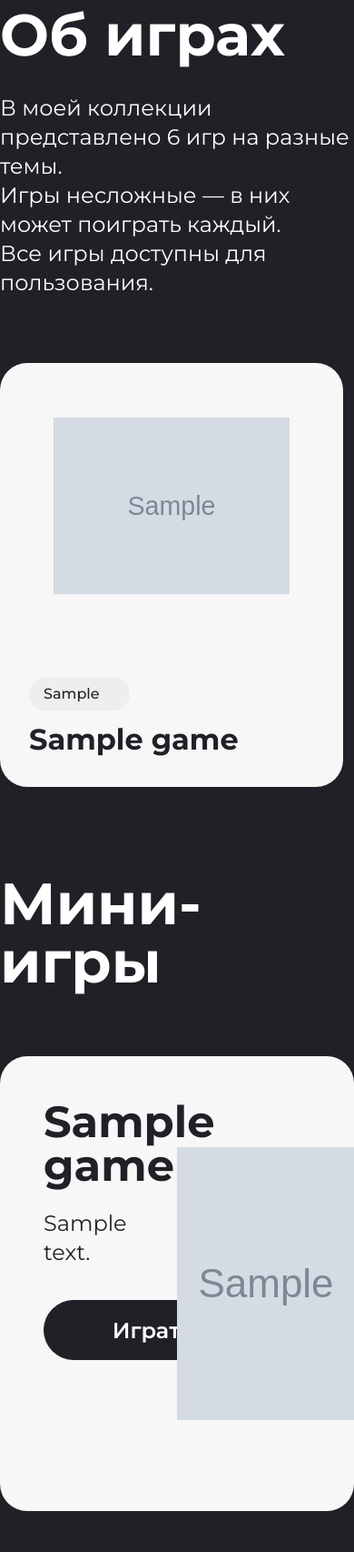
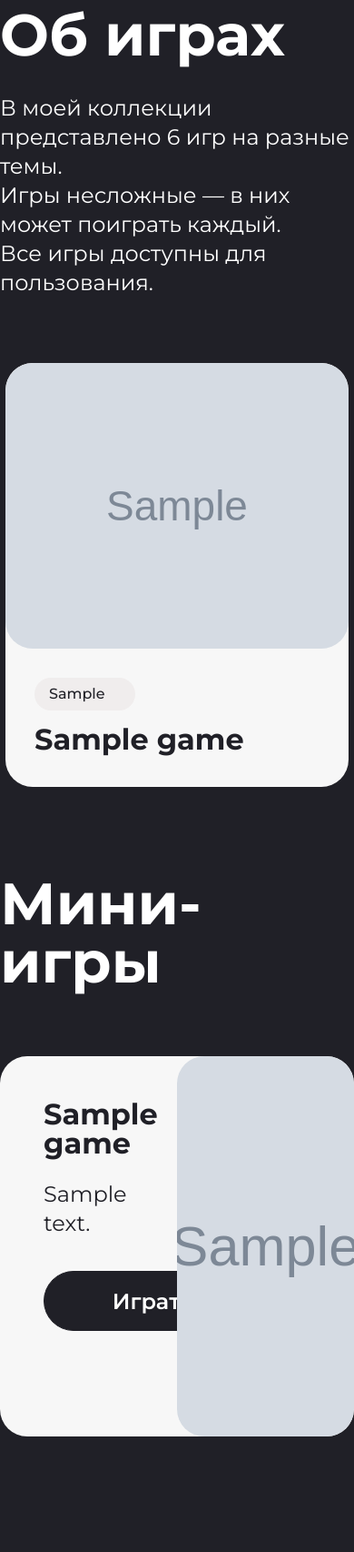
Before and after one commit to skillova/Homework-Games, a Django app: page / in a window 390 px wide. Shown: the part 894-2600 px from the top of the page at 91% size. Run offline with Django 5.2, Linux system fonts and the light colour scheme; tables that the repository leaves empty hold one stand-in row (values such as "Sample post"); grey boxes marked "Sample" are stand-in pictures.

Commit message:
Added adaptability for tablets

```diff
--- a/static/css/_cards.scss
+++ b/static/css/_cards.scss
@@ -23,10 +23,12 @@
   }
   &__cards-wrapper {
     display: grid;
-    grid-template-columns: repeat(auto-fill, minmax(378px, 1fr));
+    grid-template-columns: repeat(auto-fit, minmax(378px, 1fr));
+    align-items: stretch;
+    justify-items: center;
     gap: 32px;
     &_big {
-      grid-template-columns: repeat(auto-fill, minmax(100%, 1fr));
+      grid-template-columns: repeat(auto-fit, minmax(100%, 1fr));
     }
   }
 }
@@ -37,6 +39,7 @@
   background-color: rgba(247, 247, 247, 1);
   border-radius: 30px;
   overflow: hidden;
+  transition: width 0.5s ease, height 0.5s ease, transform 0.5s ease;
   &_big {
     flex-direction: row;
     width: 100%;
@@ -52,17 +55,14 @@
     border-radius: 30px;
     overflow: hidden;
     & img {
-      position: absolute;
-      top: 50%;
-      left: 50%;
-      transform: translate(-50%, -50%) scale(0.65);
+      width: 100%;
+      height: 100%;
+      object-fit: cover; /* или contain */
+      object-position: center;
     }
     &_big {
       width: 50%;
       height: 100%;
-      & img {
-        transform: translate(-50%, -50%) scale(1);
-      }
     }
   }
   &__body {
--- /dev/null
+++ b/static/css/_tablet.scss
@@ -0,0 +1,25 @@
+@media (max-width: 1232px) {
+  $content-width: 780px;
+  .header {
+    @include adaptive-padding($content-width);
+  }
+  .content {
+    @include adaptive-padding($content-width);
+    &__cards-wrapper {
+        gap: 24px;
+    }
+  }
+  .card {
+    &_big {
+      height: 418px;
+    }
+    &__title {
+      &_big {
+        font-size: 32px;
+      }
+    }
+  }
+  .footer {
+    @include adaptive-padding($content-width);
+  }
+}
--- a/static/css/style.css
+++ b/static/css/style.css
@@ -1,3 +1,4 @@
+@charset "UTF-8";
 h1,
 h2,
 img,
@@ -266,11 +267,13 @@
 }
 .content__cards-wrapper {
   display: grid;
-  grid-template-columns: repeat(auto-fill, minmax(378px, 1fr));
+  grid-template-columns: repeat(auto-fit, minmax(378px, 1fr));
+  align-items: stretch;
+  justify-items: center;
   gap: 32px;
 }
 .content__cards-wrapper_big {
-  grid-template-columns: repeat(auto-fill, minmax(100%, 1fr));
+  grid-template-columns: repeat(auto-fit, minmax(100%, 1fr));
 }
 
 .card {
@@ -280,6 +283,7 @@
   background-color: rgb(247, 247, 247);
   border-radius: 30px;
   overflow: hidden;
+  transition: width 0.5s ease, height 0.5s ease, transform 0.5s ease;
 }
 .card_big {
   flex-direction: row;
@@ -297,17 +301,16 @@
   overflow: hidden;
 }
 .card__img img {
-  position: absolute;
-  top: 50%;
-  left: 50%;
-  transform: translate(-50%, -50%) scale(0.65);
+  width: 100%;
+  height: 100%;
+  -o-object-fit: cover;
+     object-fit: cover; /* или contain */
+  -o-object-position: center;
+     object-position: center;
 }
 .card__img_big {
   width: 50%;
   height: 100%;
-}
-.card__img_big img {
-  transform: translate(-50%, -50%) scale(1);
 }
 .card__body {
   padding: 32px 32px 36px 32px;
@@ -386,4 +389,28 @@
 }
 .card_hover-zoom:hover {
   transform: scale(1.05);
+}
+
+@media (max-width: 1232px) {
+  .header {
+    padding-left: calc((100% - 780px) / 2);
+    padding-right: calc((100% - 780px) / 2);
+  }
+  .content {
+    padding-left: calc((100% - 780px) / 2);
+    padding-right: calc((100% - 780px) / 2);
+  }
+  .content__cards-wrapper {
+    gap: 24px;
+  }
+  .card_big {
+    height: 418px;
+  }
+  .card__title_big {
+    font-size: 32px;
+  }
+  .footer {
+    padding-left: calc((100% - 780px) / 2);
+    padding-right: calc((100% - 780px) / 2);
+  }
 }/*# sourceMappingURL=style.css.map */
--- a/static/css/style.scss
+++ b/static/css/style.scss
@@ -216,3 +216,4 @@
 }
 
 @import "cards";
+@import "tablet"
```
Also changed, not shown: 1 other file.
